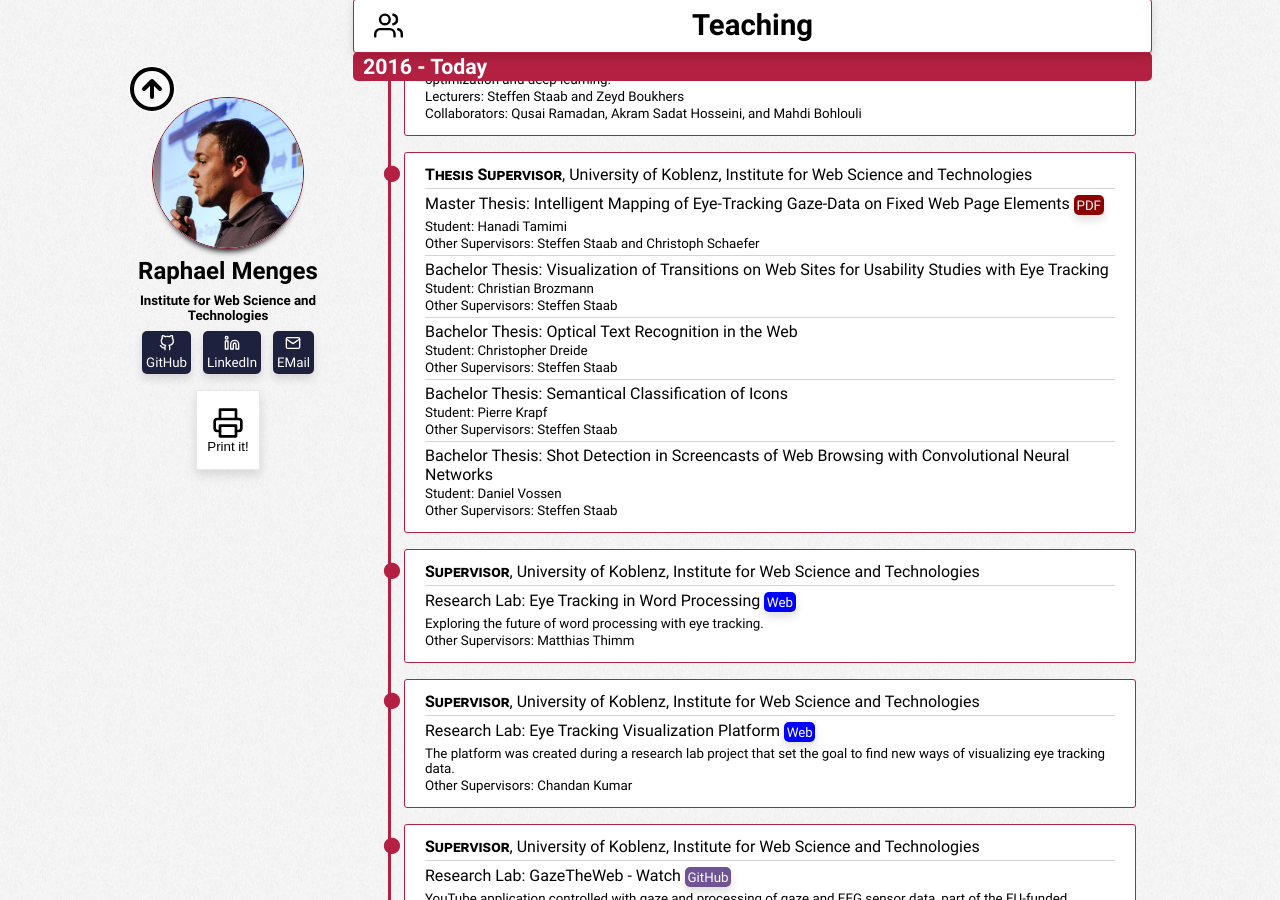
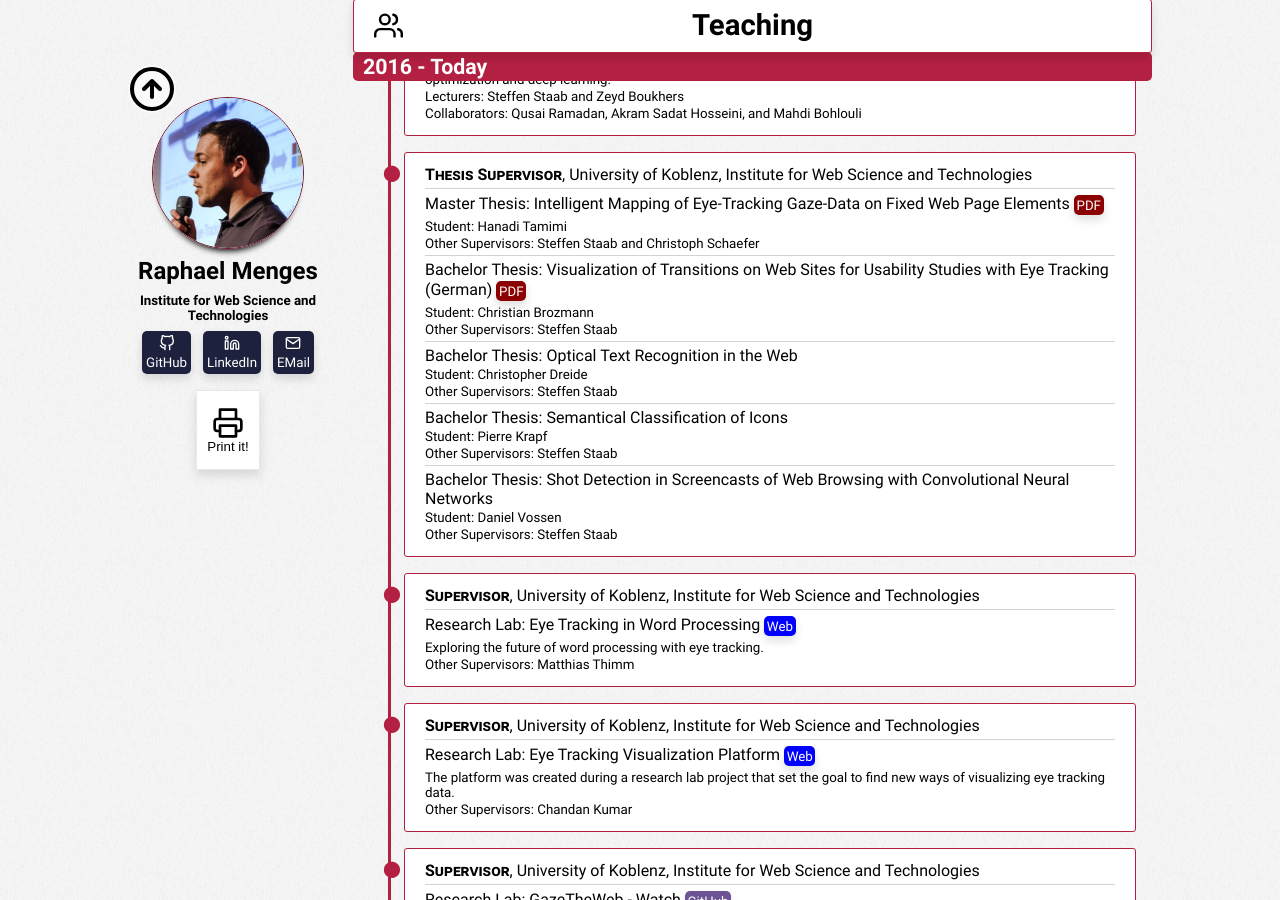
Before and after one commit to raphaelmenges/raphaelmenges.github.io, a Jekyll site: the page built from index.html, in a window 1280 px wide and 900 px high, scrolled down 3001 px. Built offline with Jekyll 4.4.1, drawn with Linux system fonts in a browser that asks for light colours.

Commit message:
Update BA Brozmann.

```diff
--- a/_includes/home/teaching.html
+++ b/_includes/home/teaching.html
@@ -19,7 +19,7 @@ Lorem ipsum dolor sit amet, consectetur adipiscing elit. Aenean eu tristique jus
 		<div class='note'>Student: Hanadi Tamimi</div>
 		<div class='note'>Other Supervisors: Steffen Staab and Christoph Schaefer</div>
 
-		<div class='title'>Bachelor Thesis: Visualization of Transitions on Web Sites for Usability Studies with Eye Tracking</div>
+		<div class='title'>Bachelor Thesis: Visualization of Transitions on Web Sites for Usability Studies with Eye Tracking (German)<a class='pdf' href='https://west.uni-koblenz.de/assets/theses/Visualisierung_von_Transitionen_zwischen_und_auf_Webseiten_fuer_Usability-Studien_mit_Eyetracking.pdf'>PDF</a></div>
 		<div class='note'>Student: Christian Brozmann</div>
 		<div class='note'>Other Supervisors: Steffen Staab</div>
 
```
